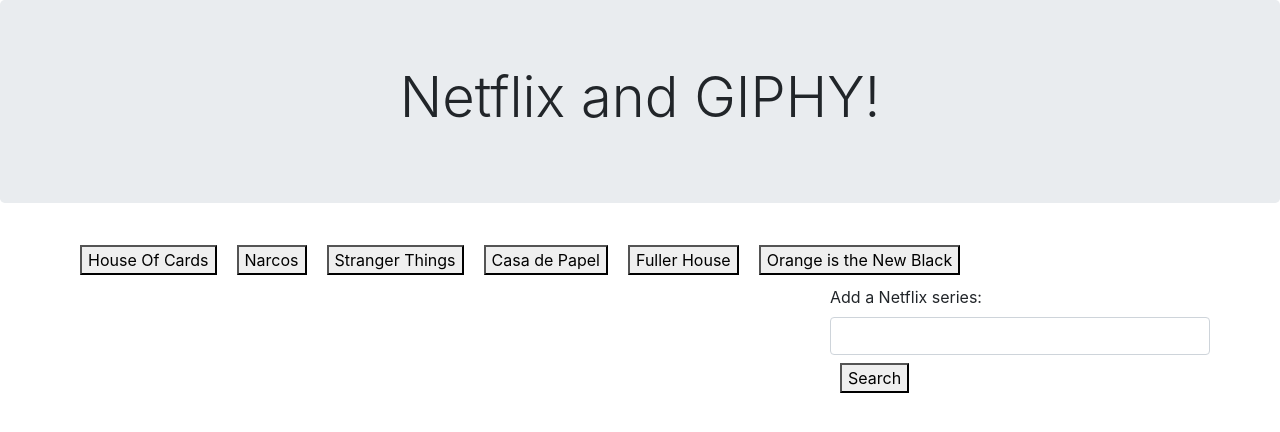
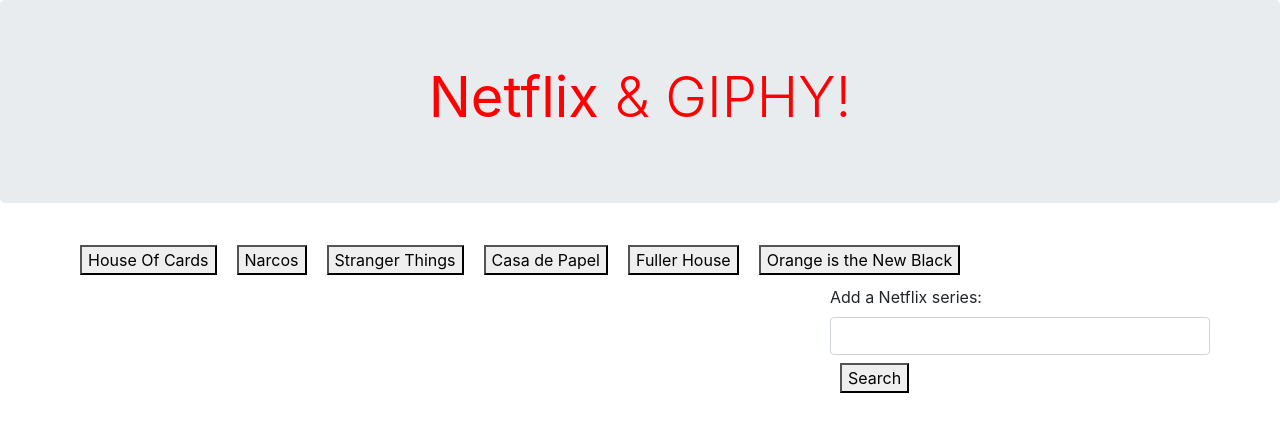
Before and after one commit to benescorcia/Giphy_project, a plain HTML site: page index.html in a window 1280 px wide. Drawn offline with nearby package versions, Linux system fonts and the light colour scheme.

Commit message:
second version

```diff
--- a/assets/style.css
+++ b/assets/style.css
@@ -1,6 +1,6 @@
 .jumbotron {
 text-align: center;
-text: red;
+color: red;
 
 }
 
--- a/index.html
+++ b/index.html
@@ -1,5 +1,7 @@
 <!DOCTYPE html>
 <html lang="en">
+
+
 <head>
    <meta charset="UTF-8">
    <meta name="viewport" content="width=device-width, initial-scale=1.0">
@@ -8,10 +10,11 @@
    <link rel="stylesheet" href="https://stackpath.bootstrapcdn.com/bootstrap/4.3.1/css/bootstrap.min.css">
    <link rel="stylesheet" href="assets/style.css">
 </head>
+
+
 <body>
       <div class="jumbotron">
-        <h1 class="display-4">Netflix and GIPHY!</h1>
-
+        <h1 class="display-4"> <b>Netflix</b> & GIPHY! </h1>
       </div>
 
 
@@ -32,6 +35,10 @@
            </div>
        </div>
    </div>
+
    <script src="assets/java.js"></script>
-</body>
-</html>
+
+  </body>
+
+
+  </html>
```
Also changed, not shown: assets/java.js (+24 -0 lines).
